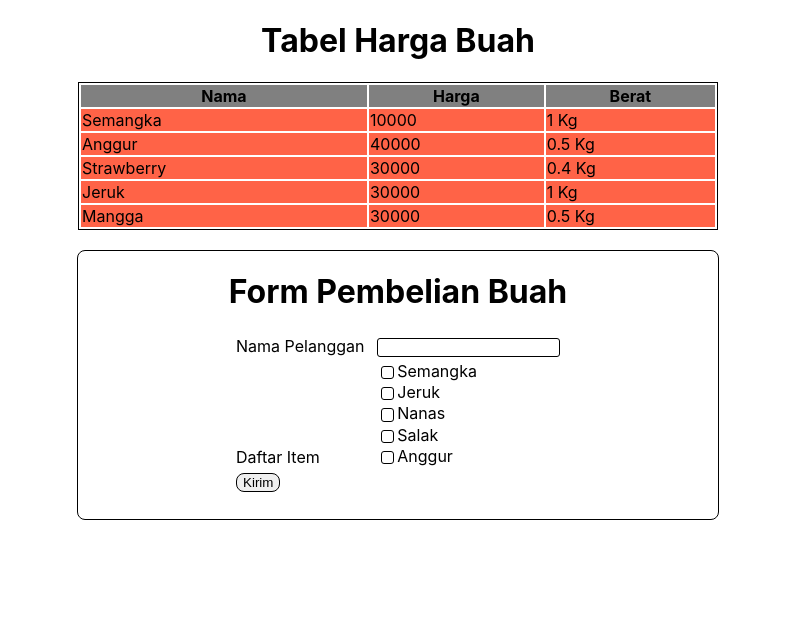
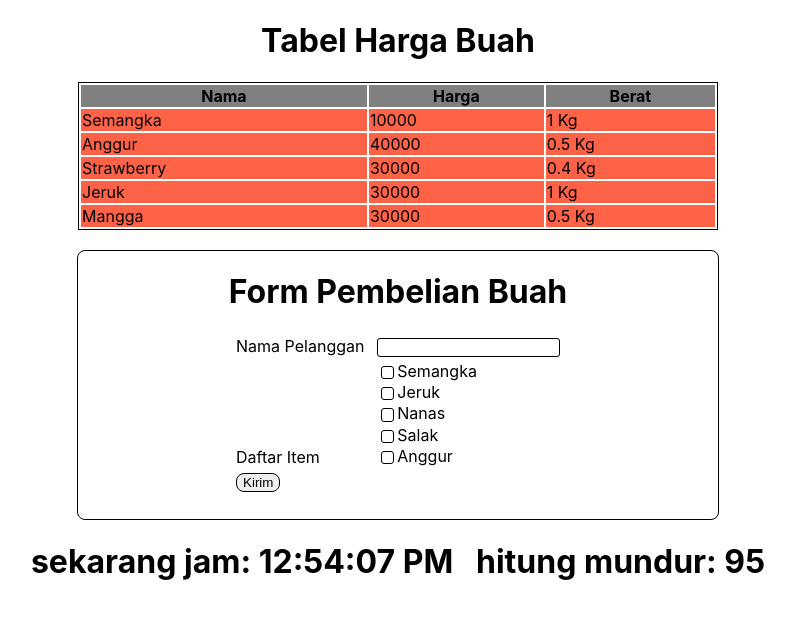
Before and after one commit to aiziseven/sanbercode-reactjs-batch18-part2, a React (Create React App) app: page / in a window 1280 px wide. Shown: the top 618 px of the page, without its empty margins (242-1037 px from the left). Built offline with nearby package versions, Linux system fonts and the light colour scheme.

Commit message:
update tugas 11 pekan 3

```diff
--- a/src/App.js
+++ b/src/App.js
@@ -3,12 +3,14 @@ import logo from './logo.svg';
 import './App.css';
 import Form from './Tugas-9/Form';
 import Table from './Tugas-10/Table';
+import Timer from './Tugas-11/Timer';
 
 function App() {
   return (
     <div>
       <Table />
       <Form />
+      <Timer />
     </div>
   );
 }
--- /dev/null
+++ b/src/Tugas-11/Timer.js
@@ -0,0 +1,76 @@
+import React, { Component } from "react"
+
+class Timer extends Component {
+    constructor(props) {
+        super(props)
+        this.state = {
+            time: 100,
+            showTime: true,
+            date: new Date(),
+        }
+    }
+
+    componentDidMount() {
+        if (this.props.start !== undefined) {
+            this.setState({ time: this.props.start })
+        }
+        this.timerID = setInterval(
+            () => this.tick(),
+            1000
+        );
+    }
+
+    componentWillUnmount() {
+        console.log('unmount')
+        clearInterval(this.timerID);
+    }
+
+    componentDidUpdate(prevProps, prevState) {
+        if (this.state.time === 0) {
+            this.componentWillUnmount()
+            console.log(prevState.showTime);
+            if (prevState.showTime === this.state.showTime) {
+                this.hideTime()
+            }
+        }
+    }
+
+    tick() {
+        this.setState({
+            time: this.state.time - 1,
+            date: new Date(),
+        });
+    }
+
+    hideTime() {
+        this.setState({ showTime: false })
+    }
+
+    render() {
+        return (
+            <>
+                {
+                    this.state.showTime && (
+                        <div style={{ textAlign: 'center' }} id='timer'>
+                            <h1>
+                                <span>sekarang jam: {this.state.date.toLocaleTimeString()}</span>
+                                <span>&nbsp;&nbsp;&nbsp;</span>
+                                <span>hitung mundur: {this.state.time}</span>
+                            </h1>
+                        </div>
+                    )
+                }
+
+            </>
+            // <div style={{ textAlign: 'center' }} id='timer'>
+            //     <h1>
+            //         <span>sekarang jam: {this.state.date.toLocaleTimeString()}</span>
+            //         <span>&nbsp;&nbsp;&nbsp;</span>
+            //         <span>hitung mundur: {this.state.showTime && this.state.time}</span>
+            //     </h1>
+            // </div>
+        )
+    }
+}
+
+export default Timer
```
